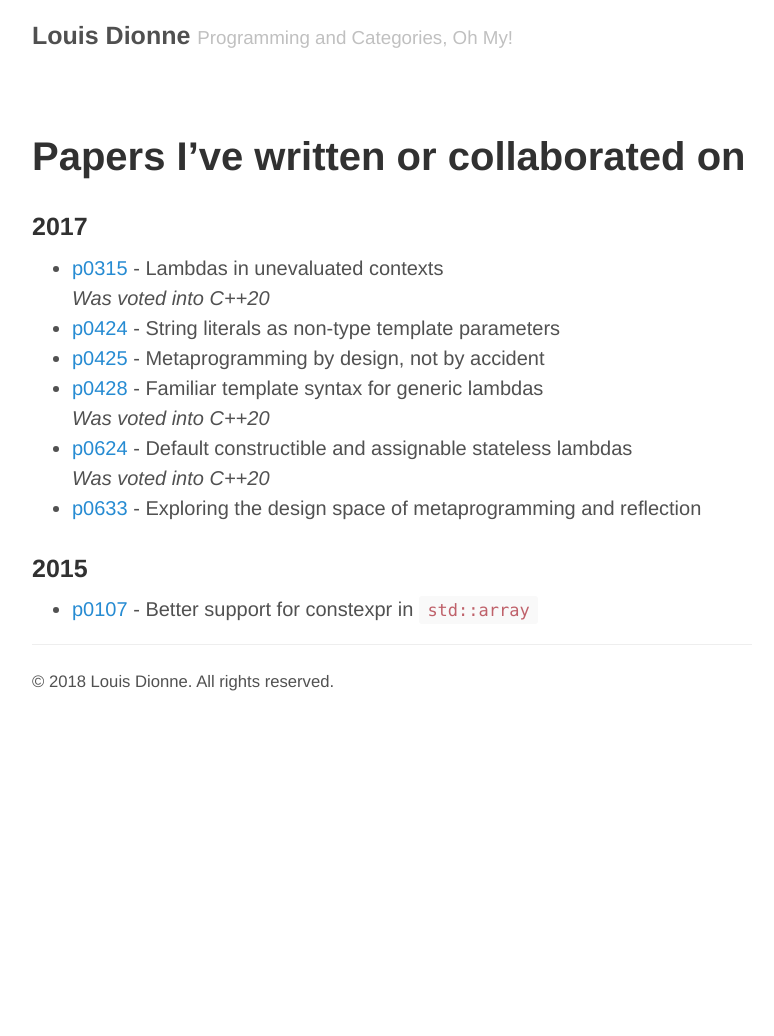
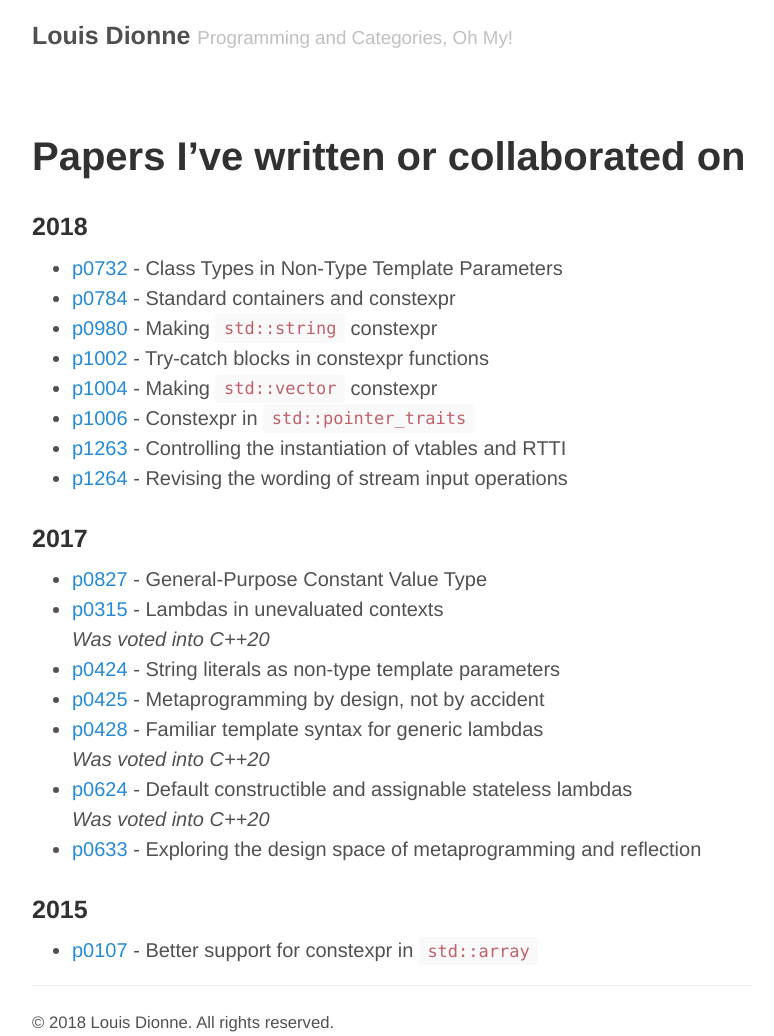
Before and after one commit to ldionne/ldionne.github.io, a Jekyll site: the page built from papers.md, in a window 1280 px wide. Shown: the whole page, without its empty margins (248-1022 px from the left). Built offline with Jekyll 4.4.1, drawn with Linux system fonts in a browser that asks for light colours; before the commit the page ends 900 px from its top, so only the background shows below that.

Commit message:
Add links to 2018 papers

```diff
--- a/papers.md
+++ b/papers.md
@@ -5,16 +5,28 @@ title: Papers I've written
 
 # Papers I've written or collaborated on
 
+### 2018
+- [p0732](http://wg21.link/p0732) - Class Types in Non-Type Template Parameters
+- [p0784](http://wg21.link/p0784) - Standard containers and constexpr
+- [p0980](http://wg21.link/p0980) - Making `std::string` constexpr
+- [p1002](http://wg21.link/p1002) - Try-catch blocks in constexpr functions
+- [p1004](http://wg21.link/p1004) - Making `std::vector` constexpr
+- [p1006](http://wg21.link/p1006) - Constexpr in `std::pointer_traits`
+- [p1263](http://wg21.link/p1263) - Controlling the instantiation of vtables and RTTI
+- [p1264](http://wg21.link/p1264) - Revising the wording of stream input operations
+<!-- - [p1330](http://wg21.link/p1330) - Changing the active member of a union inside constexpr -->
+
 ### 2017
-- [p0315](http://www.open-std.org/jtc1/sc22/wg21/docs/papers/2017/p0315r4.pdf) - Lambdas in unevaluated contexts
+- [p0827](https://wg21.link/p0827) - General-Purpose Constant Value Type
+- [p0315](http://wg21.link/p0315) - Lambdas in unevaluated contexts
   <br>_Was voted into C++20_
-- [p0424](http://www.open-std.org/jtc1/sc22/wg21/docs/papers/2017/p0424r2.pdf) - String literals as non-type template parameters
-- [p0425](http://www.open-std.org/jtc1/sc22/wg21/docs/papers/2017/p0425r0.pdf) - Metaprogramming by design, not by accident
-- [p0428](http://www.open-std.org/jtc1/sc22/wg21/docs/papers/2017/p0428r2.pdf) - Familiar template syntax for generic lambdas
+- [p0424](http://wg21.link/p0424) - String literals as non-type template parameters
+- [p0425](http://wg21.link/p0425) - Metaprogramming by design, not by accident
+- [p0428](http://wg21.link/p0428) - Familiar template syntax for generic lambdas
   <br>_Was voted into C++20_
-- [p0624](http://www.open-std.org/jtc1/sc22/wg21/docs/papers/2017/p0624r2.pdf) - Default constructible and assignable stateless lambdas
+- [p0624](http://wg21.link/p0624) - Default constructible and assignable stateless lambdas
   <br>_Was voted into C++20_
-- [p0633](http://www.open-std.org/jtc1/sc22/wg21/docs/papers/2017/p0633r0.pdf) - Exploring the design space of metaprogramming and reflection
+- [p0633](http://wg21.link/p0633) - Exploring the design space of metaprogramming and reflection
 
 ### 2015
-- [p0107](http://www.open-std.org/jtc1/sc22/wg21/docs/papers/2015/p0107r0.pdf) - Better support for constexpr in `std::array`
+- [p0107](http://wg21.link/p0107) - Better support for constexpr in `std::array`
```
